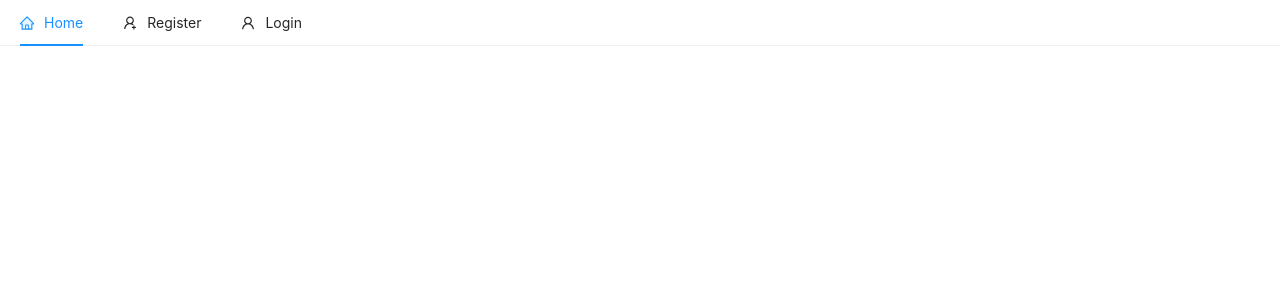
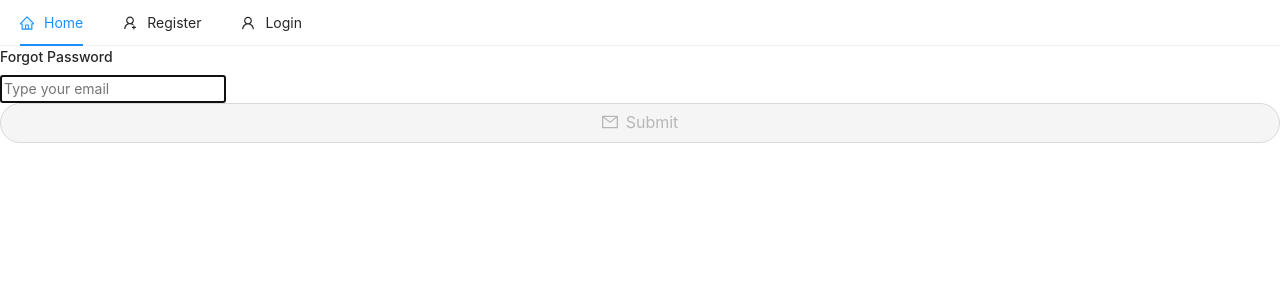
Before and after one commit to rockytrice/PC-Hub, a React (Create React App) app in the folder client/: page /forgot/password in a window 1280 px wide. Shown: the top 300 px of the page. Built offline with nearby package versions, Linux system fonts and the light colour scheme; no server answers.

Commit message:
creating forgot pw form and functionality

```diff
--- a/client/src/App.js
+++ b/client/src/App.js
@@ -7,6 +7,7 @@ import Home from './pages/Home';
 import Register from './pages/auth/Register';
 import Header from "./components/nav/Header";
 import RegisterComplete from './pages/auth/RegisterComplete'
+import ForgotPassword from './pages/auth/ForgotPassword'
 import {auth} from './firebase';
 import {useDispatch} from 'react-redux';
 const App = () => {
@@ -39,6 +40,7 @@ const App = () => {
             <Route exact path='/Login' component={Login}  />
             <Route exact path='/register'  component={Register}  />
             <Route exact path='/register/complete'  component={RegisterComplete}  />
+            <Route exact path='/forgot/password'  component={ForgotPassword}  />
         </Switch>
      </>
   );
--- /dev/null
+++ b/client/src/pages/auth/ForgotPassword.js
@@ -0,0 +1,51 @@
+import React, {useState, useEffect} from 'react';
+import {auth} from '../../firebase';
+import {toast} from 'react-toastify';
+import {useDispatch} from 'react-redux';
+import {useSelector} from 'react-redux';
+import {Button} from 'antd';
+import { MailOutlined , LoadingOutlined,  } from '@ant-design/icons';
+const ForgotPassword = ({history})=>{
+    const [email, setEmail] = useState("")
+    const [loading,setLoading] = useState(false);
+
+const handleSubmit = async (e)=>{
+    e.preventDefault();
+setLoading(true)
+    //    when user submits form, we send them the url where they can complete the pw reset
+    const config = {
+        //url for redirect on register
+        url: process.env.REACT_APP_FORGOTPASSWORD_REDIRECT,
+        handleCodeInApp: true,
+    }
+    await auth.sendPasswordResetEmail(email,config)
+//get promise as response
+   .then(()=>{
+setEmail("")
+       setLoading(false)
+       toast.success("Check your email for Password reset link")
+    })
+        .catch((err)=>{
+            setLoading(false);
+            toast.error(err.message);
+            console.log(err)
+        });
+}
+    return <div className="container col-md-4 offset-md-4 p-5">
+        {loading ? <div className=" col-md-4 offset-md-4 p-5"><LoadingOutlined style={{fontSize: 100}} /></div>: <h4>Forgot Password</h4>}
+        <form onSubmit={handleSubmit}>
+            <input type="email" className="form-control mb-4" value={email} onChange={(e)=> setEmail(e.target.value)}
+                   autoFocus placeholder="Type your email"/>
+            <Button onClick={handleSubmit}
+                type="primary"
+                    block
+                    shape="round"
+                    icon={<MailOutlined />}
+                    size="large"
+                    disabled={!email}>Submit
+            </Button>
+        </form>
+    </div>
+}
+
+export default ForgotPassword;
--- a/client/src/pages/auth/Login.js
+++ b/client/src/pages/auth/Login.js
@@ -2,6 +2,7 @@ import React, {useState} from 'react';
 import {auth, googleAuthProvider} from '../../firebase';
 import {toast} from 'react-toastify';
 import {useDispatch} from 'react-redux';
+import {Link} from 'react-router-dom'
 
 import {Button} from 'antd';
 import { MailOutlined , LoadingOutlined, GoogleOutlined } from '@ant-design/icons';
@@ -93,7 +94,9 @@ const Login = ({history}) => {
                    className="mb-3">
                    Login with Google
                </Button>
+               <Link to="/forgot/password" className="float-right text-danger">Forgot Password</Link>
            </div>
+
 
         </form>
     );
```
